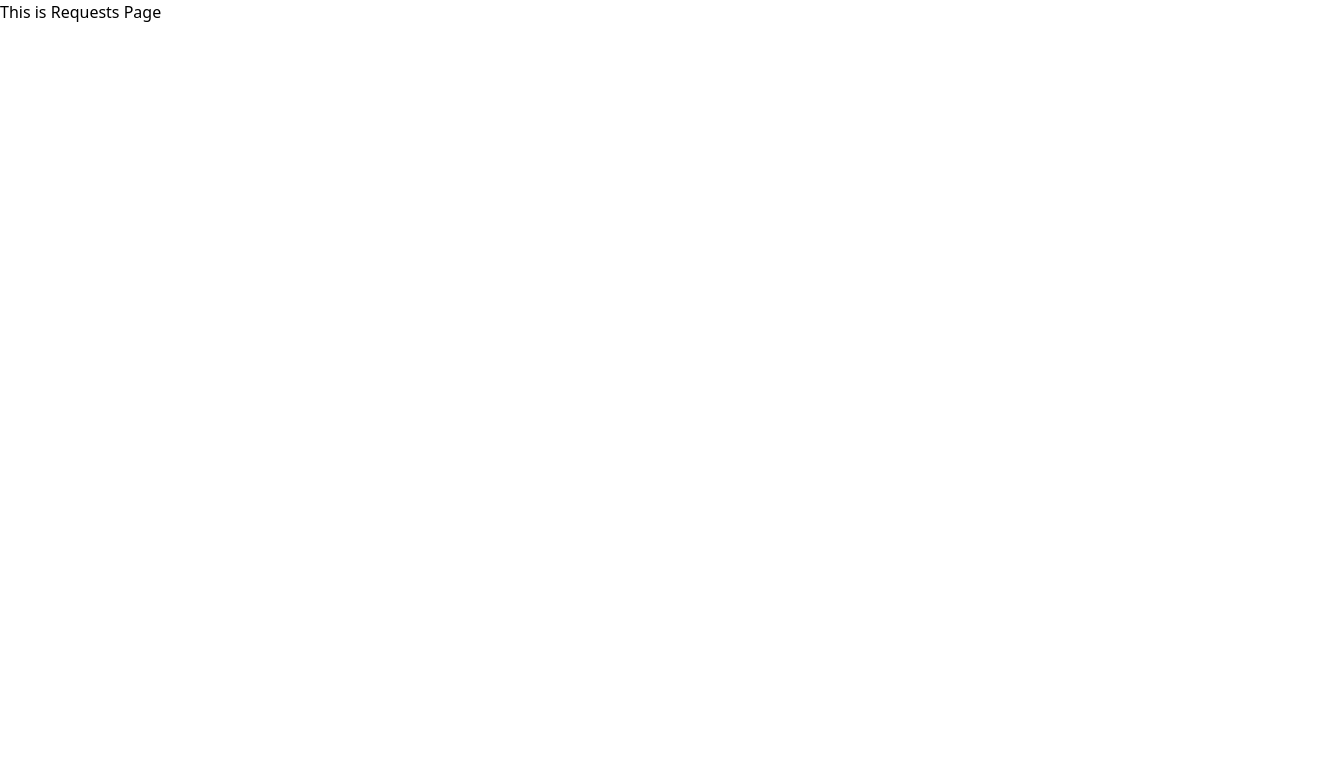
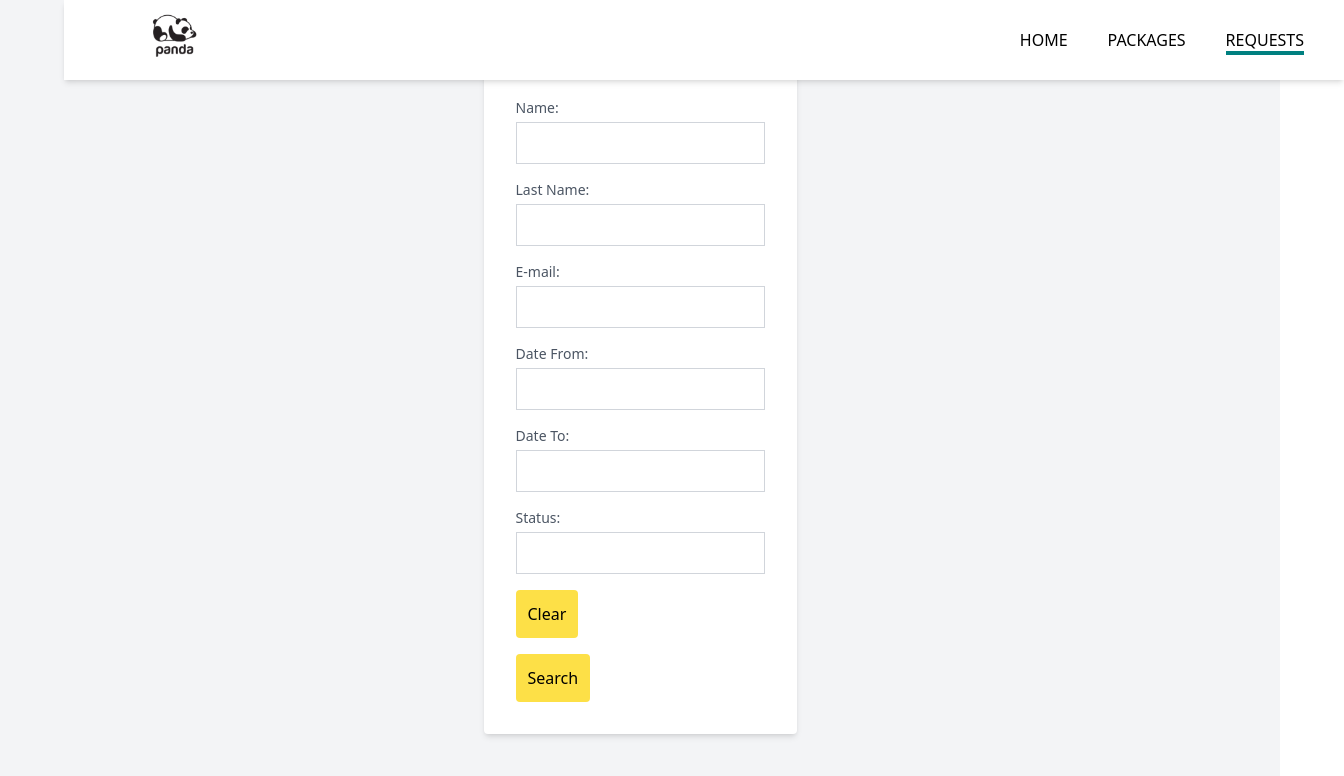
Before and after one commit to kristinadze/zoo-site, a React (Vite) app: page /requests in a window 1280 px wide. Shown: the top 776 px of the page, 1344 px wide, since content can reach past the window. Built offline with nearby package versions, Linux system fonts and the light colour scheme.

Commit message:
request page is added

```diff
--- a/src/components/Navbar/Navbar.tsx
+++ b/src/components/Navbar/Navbar.tsx
@@ -4,7 +4,7 @@ const Navbar = () => {
   return (
     <>
       <nav>
-        <div className="container absolute left-16 top-0 bg-white justify-between flex items-center px-10">
+        <div className="container absolute left-16 top-0 bg-white justify-between flex items-center px-10 shadow-md">
           <div>
             <img className="h-20" src="images/panda_logo_png.png" />
           </div>
--- a/src/pages/RequestsPage/RequestsPage.tsx
+++ b/src/pages/RequestsPage/RequestsPage.tsx
@@ -1,3 +1,124 @@
+import Navbar from "../../components/Navbar/Navbar";
+
 export const RequestsPage = () => {
-  return <h1>This is Requests Page</h1>;
+  return (
+    <>
+      <div>
+        <Navbar />
+      </div>
+
+      <div className="bg-gray-100 min-h-screen flex items-center justify-center">
+        <div className="bg-white p-8 rounded shadow-md">
+          {/* <form onSubmit={(e) => handleSubmit(e)}> */}
+          <form>
+            <div className="mb-4">
+              <label className="block text-sm font-medium text-gray-600">
+                Name:
+              </label>
+              <input
+                type="text"
+                id="username"
+                name="username"
+                // value={formData.username}
+                // onChange={(e) => handleFieldChange(e)}
+                className="mt-1 p-2 border border-gray-300 w-full"
+                required
+              />
+            </div>
+
+            <div className="mb-4">
+              <label className="block text-sm font-medium text-gray-600">
+                Last Name:
+              </label>
+              <input
+                type="text"
+                id="last_name"
+                name="last_name"
+                // value={formData.username}
+                // onChange={(e) => handleFieldChange(e)}
+                className="mt-1 p-2 border border-gray-300 w-full"
+                required
+              />
+            </div>
+
+            <div className="mb-4">
+              <label className="block text-sm font-medium text-gray-600">
+                E-mail:
+              </label>
+              <input
+                type="email"
+                id="email"
+                name="email"
+                // value={formData.username}
+                // onChange={(e) => handleFieldChange(e)}
+                className="mt-1 p-2 border border-gray-300 w-full"
+                required
+              />
+            </div>
+
+            <div className="mb-4">
+              <label className="block text-sm font-medium text-gray-600">
+                Date From:
+              </label>
+              <input
+                type="text"
+                id="date_from"
+                name="date_from"
+                // value={formData.username}
+                // onChange={(e) => handleFieldChange(e)}
+                className="mt-1 p-2 border border-gray-300 w-full"
+                required
+              />
+            </div>
+
+            <div className="mb-4">
+              <label className="block text-sm font-medium text-gray-600">
+                Date To:
+              </label>
+              <input
+                type="text"
+                id="date_to"
+                name="date_to"
+                // value={formData.username}
+                // onChange={(e) => handleFieldChange(e)}
+                className="mt-1 p-2 border border-gray-300 w-full"
+                required
+              />
+            </div>
+
+            <div className="mb-4">
+              <label className="block text-sm font-medium text-gray-600">
+                Status:
+              </label>
+              <input
+                type="text"
+                id="status"
+                name="status"
+                // value={formData.username}
+                // onChange={(e) => handleFieldChange(e)}
+                className="mt-1 p-2 border border-gray-300 w-full"
+                required
+              />
+            </div>
+
+            <div>
+              <button
+                type="submit"
+                className="bg-yellow-300 text-black p-3 font-light rounded mb-4"
+              >
+                Clear
+              </button>
+              <br />
+              <button
+                type="submit"
+                className="bg-yellow-300 text-black p-3 font-light rounded"
+              >
+                Search
+              </button>
+            </div>
+          </form>
+        </div>
+      </div>
+    </>
+  );
 };
```
Also changed, not shown: src/services/UserService.ts (added, +14 -0 lines).
